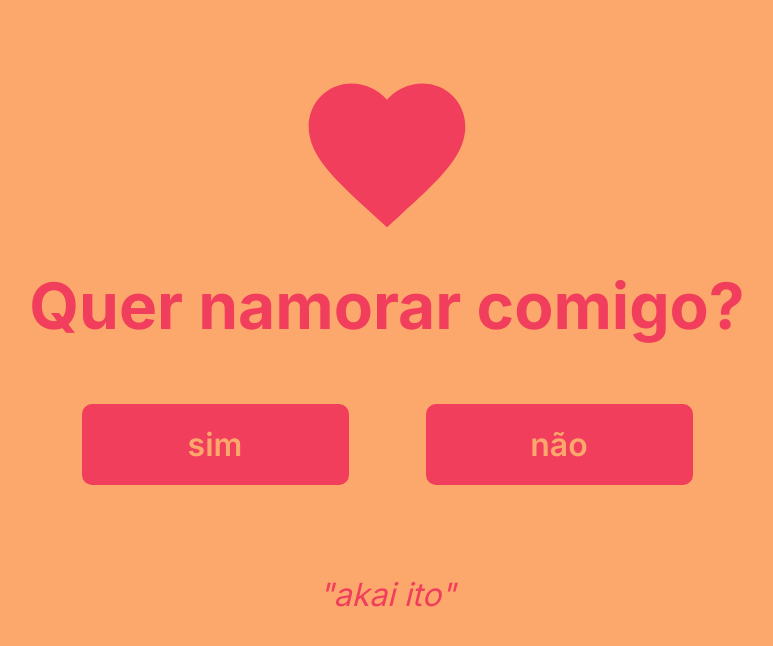
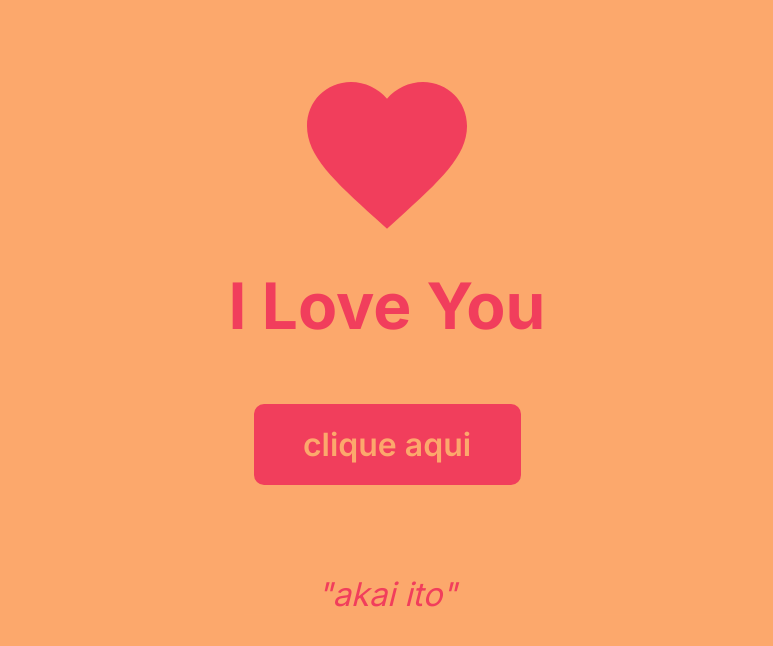
Before and after one commit to SpiderTheus/consegunidoNamorada, a plain HTML site: page index.html in a window 1280 px wide. Both pictures are taken after a click on the button "sim". Shown: the whole page, without its empty margins (253-1026 px from the left). Drawn offline with Linux system fonts and the light colour scheme.

Commit message:
Adcionado o js do butao sim/ finalizando o projeto

```diff
--- a/index.html
+++ b/index.html
@@ -9,6 +9,7 @@
     <link rel="preconnect" href="https://fonts.gstatic.com" crossorigin>
     <link href="https://fonts.googleapis.com/css2?family=Inter:wght@400;600;700&display=swap" rel="stylesheet">
 
+    <link rel="shortcut icon" href="/imgs/coracao.svg" type="image/x-icon">
     <title>Namore Comigo</title>
 
 
@@ -17,7 +18,7 @@
 
     <div class="container">
         <div class="tittle">
-            <img src="/imgs/coracao.svg" alt="Coração vermelho">
+            <img id="img" src="/imgs/coracao.svg" alt="Coração vermelho">
             <h1>Quer namorar comigo?</h1>
         </div>
 
@@ -25,7 +26,7 @@
             <button class="sim">sim</button><button class="nop">não</button>
         </div>
 
-        <footer><P>"akai ito"</P></footer>
+        <footer id="akai"><P>"akai ito"</P></footer>
 
 
     </div>
--- a/js/main.js
+++ b/js/main.js
@@ -1,10 +1,34 @@
-const butao = document.querySelector(".nop")
+const butaoN = document.querySelector(".nop")
 
-console.log(butao)
+butaoN.addEventListener("mouseover", function() {
+    butaoN.style.top =  Math.random() * 400 + "px"
+    butaoN.style.left =  Math.random() * 400 + "px"
+    butaoN.style.buttom =  Math.random() * 400 + "px"
+    butaoN.style.rigth =  Math.random() * 400 + "px"
+})
 
-butao.addEventListener("mouseover", function() {
-    butao.style.top =  Math.random() * 400 + "px"
-    butao.style.left =  Math.random() * 400 + "px"
-    butao.style.buttom =  Math.random() * 400 + "px"
-    butao.style.rigth =  Math.random() * 400 + "px"
+
+const butaoS = document.querySelector(".sim")
+let n
+butaoS.addEventListener("click", function () {
+    if(n === 1){
+        mensagem();
+    }
+    const coracao = document.getElementById("img")
+    coracao.classList.add("core");
+    const akai = document.getElementById("akai")
+    akai.classList.add("core")
+    butaoN.remove()
+    const titulo = document.querySelector("h1")
+    titulo.textContent = "I Love You"
+
+    butaoS.textContent = "clique aqui"
+     n = 1
 })
+/* butaoS.addEventListener("click", function(){
+
+})
+ */
+function mensagem(){
+    window.location.href = "https://www.youtube.com/watch?v=rU_7krLXJiQ"
+}
--- a/scss/_home.scss
+++ b/scss/_home.scss
@@ -10,7 +10,7 @@
     .container {
         //iniciando estilo do app
         height: 780px;
-
+        transition: all .5s;
         .tittle {
             position: relative;
             margin-top: 60px;
```
Also changed, not shown: css/main.css.
